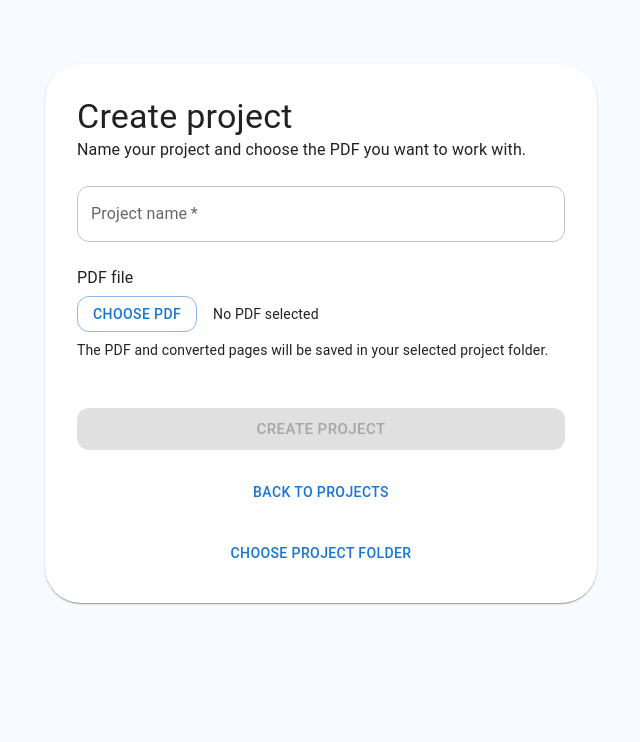
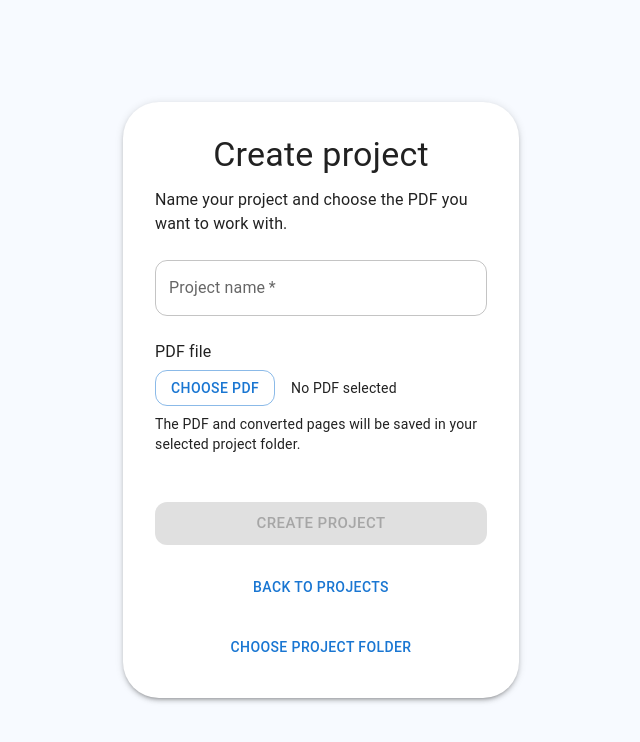
Before and after one commit to composerPigeon/PartificationApp, a React (Vite) app in the folder client/: page /projects/new in a window 1280 px wide. Shown: the top 742 px of the page, without its empty margins (319-959 px from the left). Built offline with nearby package versions, Linux system fonts and the light colour scheme; what ts-jackson would draw is missing.

Commit message:
CreateProjectPage now uses the FormPage and Form components.

```diff
--- a/client/src/pages/projects/CreateProjectPage.tsx
+++ b/client/src/pages/projects/CreateProjectPage.tsx
@@ -1,34 +1,36 @@
 import { Link } from '@tanstack/react-router'
-import { Alert, Box, Button, Container, Paper, Stack, Typography } from '@mui/material'
+import { Alert, Button, Stack, Typography } from '@mui/material'
 import { useCreateProject } from '../../hooks/useCreateProject.ts'
 import { PdfFileField } from '../../components/PdfFileField.tsx'
-import { SubmitButton } from '../../components/buttons/SubmitButton.tsx'
+import Form from '../../components/formComponents/Form.tsx'
+import FormPage from '../../components/formComponents/FormPage.tsx'
+import FormTitle from '../../components/formComponents/FormTitle.tsx'
 import NameField from "../../components/formComponents/NameField.tsx";
 
 export default function CreateProjectPage() {
   const model = useCreateProject()
   return (
-    <Box component="main" sx={{ minHeight: '100svh', py: { xs: 4, sm: 8 } }}>
-      <Container maxWidth="sm">
-        <Paper sx={{ p: { xs: 3, sm: 4 }, borderRadius: 3 }}>
-          <Stack component="form" spacing={3} onSubmit={model.submit}>
-            <Box>
-              <Typography component="h1" variant="h4">Create project</Typography>
+    <FormPage>
+      <FormTitle>Create project</FormTitle>
+      <Form
+        submitButtonText={model.busy ? 'Creating project…' : 'Create project'}
+        isBusy={model.busy}
+        isFormIncomplete={!model.file || !model.name.trim()}
+        handleSubmit={model.submit}
+      >
+        <Stack spacing={3}>
           <Typography color="text.secondary">Name your project and choose the PDF you want to work with.</Typography>
-            </Box>
           {model.error && <Alert severity="error">{model.error}</Alert>}
           <NameField label="Project name" value={model.name} setValue={model.setName}
             required disabled={model.busy} autoComplete="project-name" />
           <PdfFileField disabled={model.busy} onChange={model.chooseFile} />
           <Typography role="status" variant="body2">{model.progress}</Typography>
-            <SubmitButton busy={model.busy} busyLabel="Creating project…" disabled={!model.file || !model.name.trim()}>
-              Create project
-            </SubmitButton>
+        </Stack>
+      </Form>
+      <Stack spacing={3} sx={{ mt: 3 }}>
         <Button component={Link} to="/projects" disabled={model.busy}>Back to projects</Button>
         <Button component={Link} to="/login" disabled={model.busy}>Choose project folder</Button>
       </Stack>
-        </Paper>
-      </Container>
-    </Box>
+    </FormPage>
   )
 }
```
Lines whose indentation alone changed are shown as unchanged.
